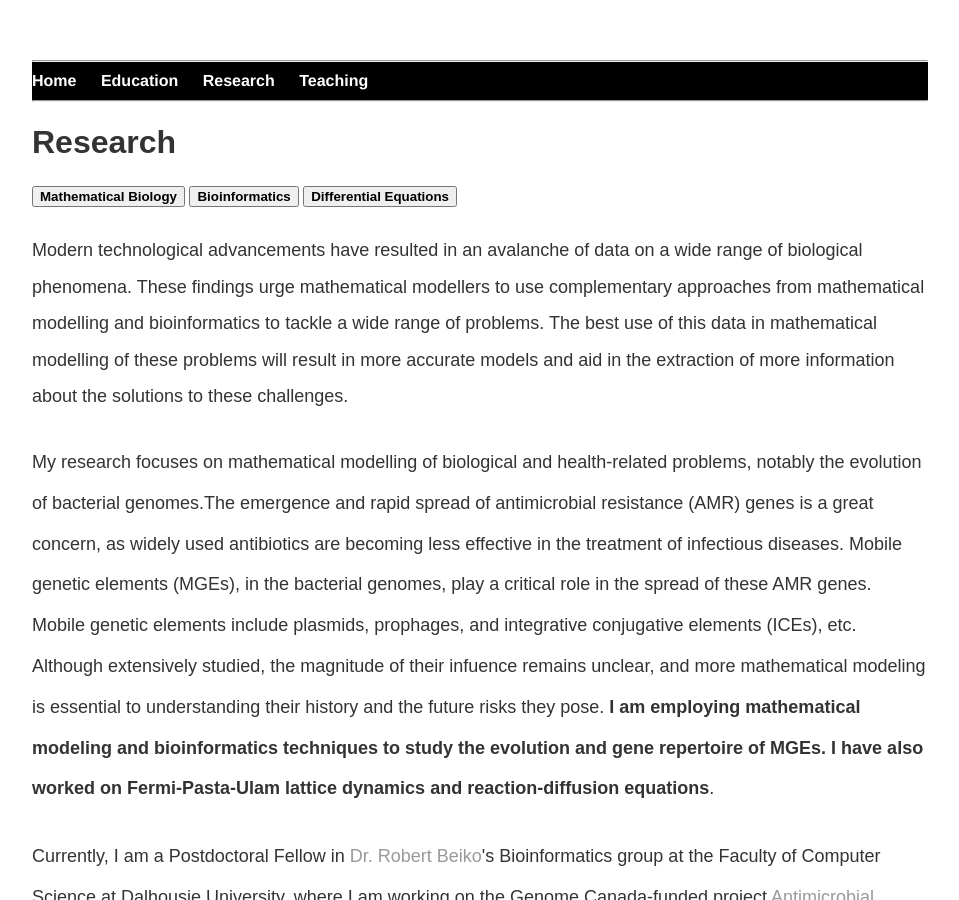
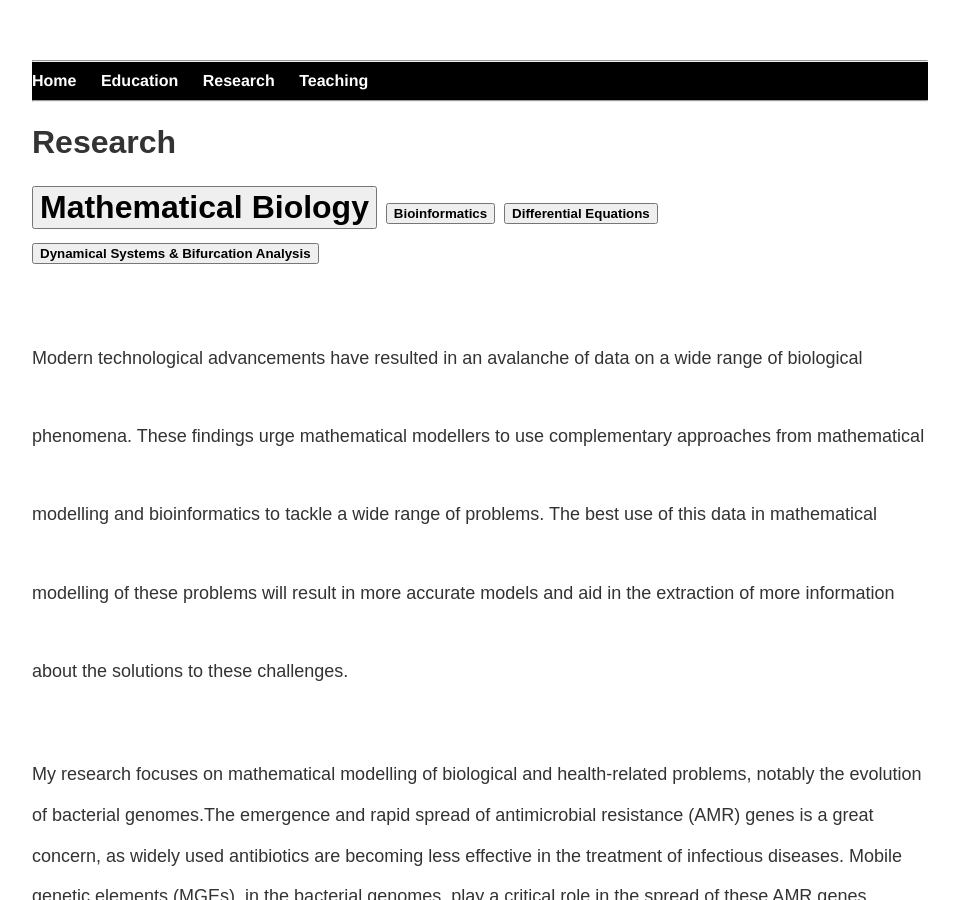
Before and after one commit to MathBioInfo/amjadkhan, a Jekyll site: the page built from Research/index.html, in a window 1280 px wide and 900 px high. Shown: the whole window, without its empty margins (160-1119 px from the left). Built offline with Jekyll 4.4.1, drawn with Linux system fonts in a browser that asks for light colours.

Commit message:
Update index.html

```diff
--- a/Research/index.html
+++ b/Research/index.html
@@ -14,9 +14,11 @@ title: About my research
 			<link rel="stylesheet" type="text/css" href="css/main.css">
 
 
-			<button class="button button1"><b>Mathematical Biology</b></button>
+			<button class="button button1"><font size="6"><b>Mathematical Biology</b></button>
 			<button class="button button2"><b>Bioinformatics</b></button>
 			<button class="button button1"><b>Differential Equations</b></button>
+			<button class="button button1"><b>Dynamical Systems & Bifurcation Analysis</b></button>
+
 </body>
 			<p><font size="4"> Modern technological advancements have resulted in an avalanche of data on a wide range of biological phenomena.
 			These findings urge mathematical modellers to use complementary approaches from mathematical modelling and bioinformatics to tackle a wide
```
